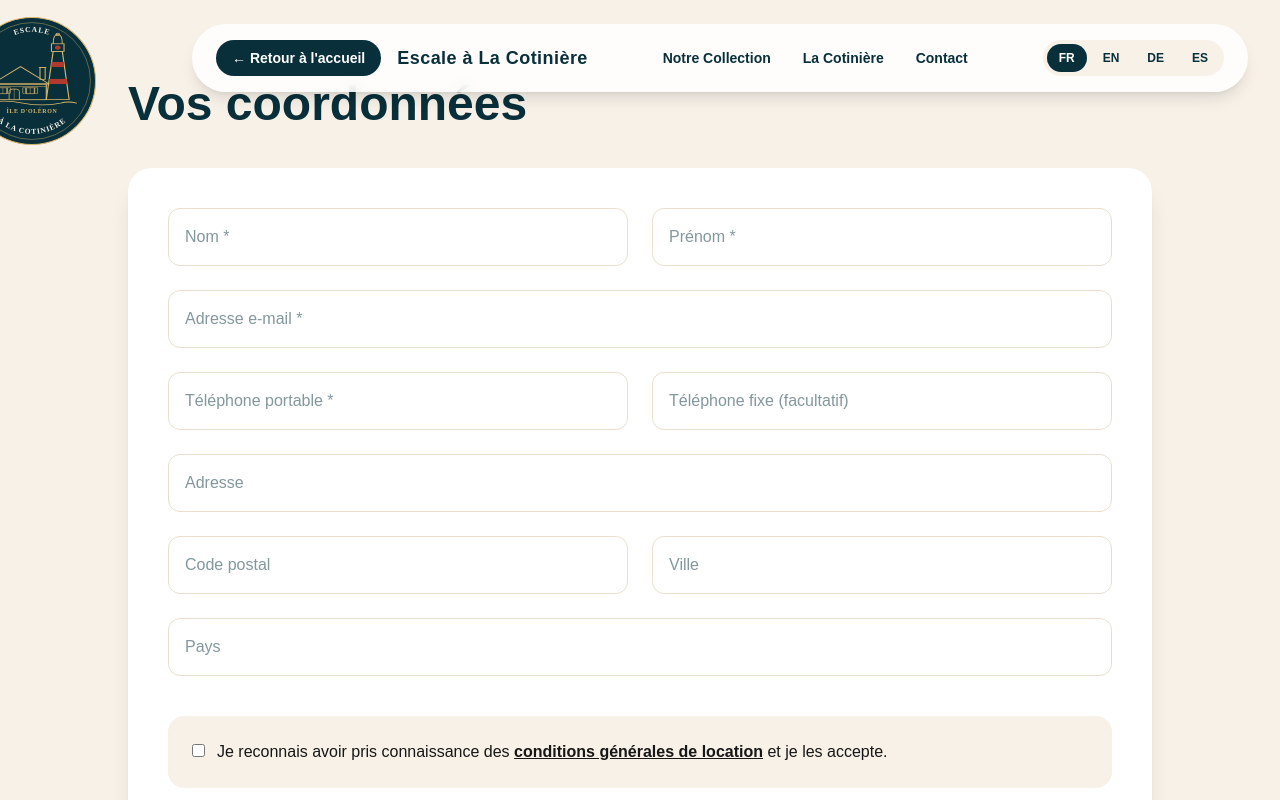
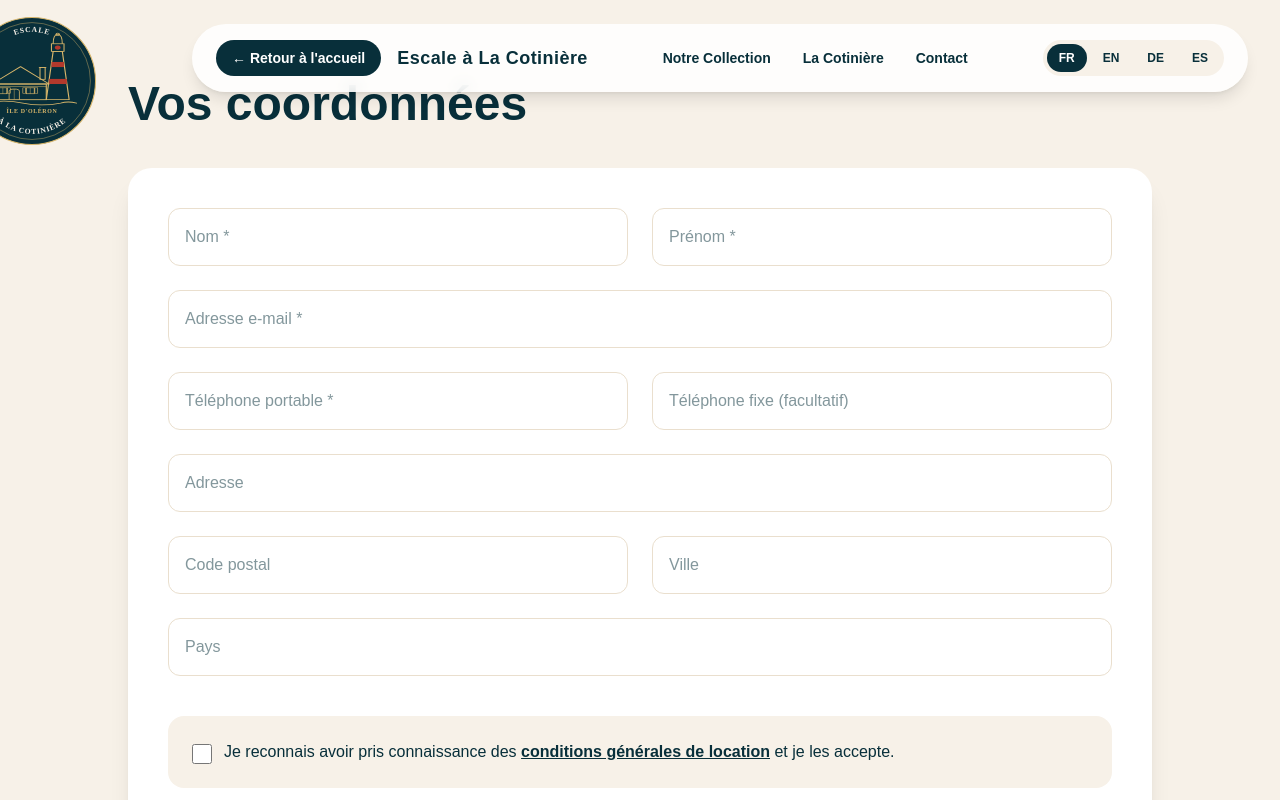
Before and after one commit to ESCALE17/Escale-Cotiniere, a Next.js app: page /coordonnees in a window 1280 px wide. Shown: the top 800 px of the page. Built offline with nearby package versions, Linux system fonts and the light colour scheme.

Commit message:
Lisibilite : chiffres villa fonces + case a cocher CGL visible

```diff
--- a/app/components/VillaPageContent.tsx
+++ b/app/components/VillaPageContent.tsx
@@ -47,23 +47,23 @@ export default function VillaPageContent({ villaSlug }: { villaSlug: string }) {
         <div className="mb-10 grid grid-cols-2 gap-6 rounded-3xl bg-white p-8 shadow-lg md:grid-cols-4">
           <div>
             <p className="text-sm font-semibold text-[#8a755d]">{t("villaPage.capacity")}</p>
-            <p className="font-semibold">
+            <p className="font-semibold text-[#082f3a]">
               {translated?.capacity ?? villa.capacity}
             </p>
           </div>
           <div>
             <p className="text-sm font-semibold text-[#8a755d]">{t("villaPage.bedrooms")}</p>
-            <p className="font-semibold">{villa.bedrooms}</p>
+            <p className="font-semibold text-[#082f3a]">{villa.bedrooms}</p>
           </div>
           <div>
             <p className="text-sm font-semibold text-[#8a755d]">
               {t("villaPage.bathrooms")}
             </p>
-            <p className="font-semibold">{villa.bathrooms}</p>
+            <p className="font-semibold text-[#082f3a]">{villa.bathrooms}</p>
           </div>
           <div>
             <p className="text-sm font-semibold text-[#8a755d]">{t("villaPage.pool")}</p>
-            <p className="font-semibold">{t("villaPage.poolPrivate")}</p>
+            <p className="font-semibold text-[#082f3a]">{t("villaPage.poolPrivate")}</p>
           </div>
         </div>
 
--- a/app/coordonnees/page.tsx
+++ b/app/coordonnees/page.tsx
@@ -153,11 +153,11 @@ function CoordonneesPageContent() {
               <input
                 type="checkbox"
                 id="accepte-cgl"
-                className="mt-1"
+                className="mt-1 h-5 w-5 shrink-0 accent-[#082f3a]"
                 checked={accepte}
                 onChange={(e) => setAccepte(e.target.checked)}
               />
-              <span>
+              <span className="text-[#082f3a]">
                 <label htmlFor="accepte-cgl" className="cursor-pointer">
                   {t("coord.cglPrefix")}
                 </label>{" "}
```
